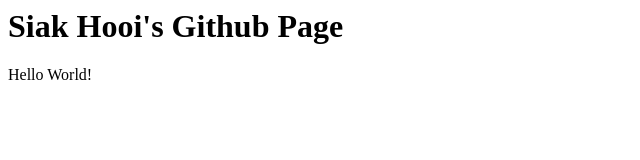
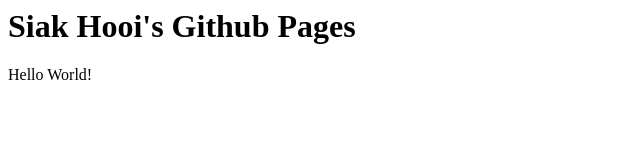
Before and after one commit to siakhooi/siakhooi.github.io, a plain HTML site: page index.html in a window 1280 px wide. Shown: the full height of the page, 0-640 px from the left. Drawn offline with Linux system fonts and the light colour scheme.

Commit message:
fix spelling for pages

```diff
--- a/index.html
+++ b/index.html
@@ -1,9 +1,9 @@
 <HTML>
 <HEAD>
-<TITLE>Siak Hooi's Github Page</TITLE>
+<TITLE>Siak Hooi's Github Pages</TITLE>
 </HEAD>
 <BODY>
-<H1>Siak Hooi's Github Page</H1>
+<H1>Siak Hooi's Github Pages</H1>
 <P>Hello World!</P>
 
 </BODY>
```
